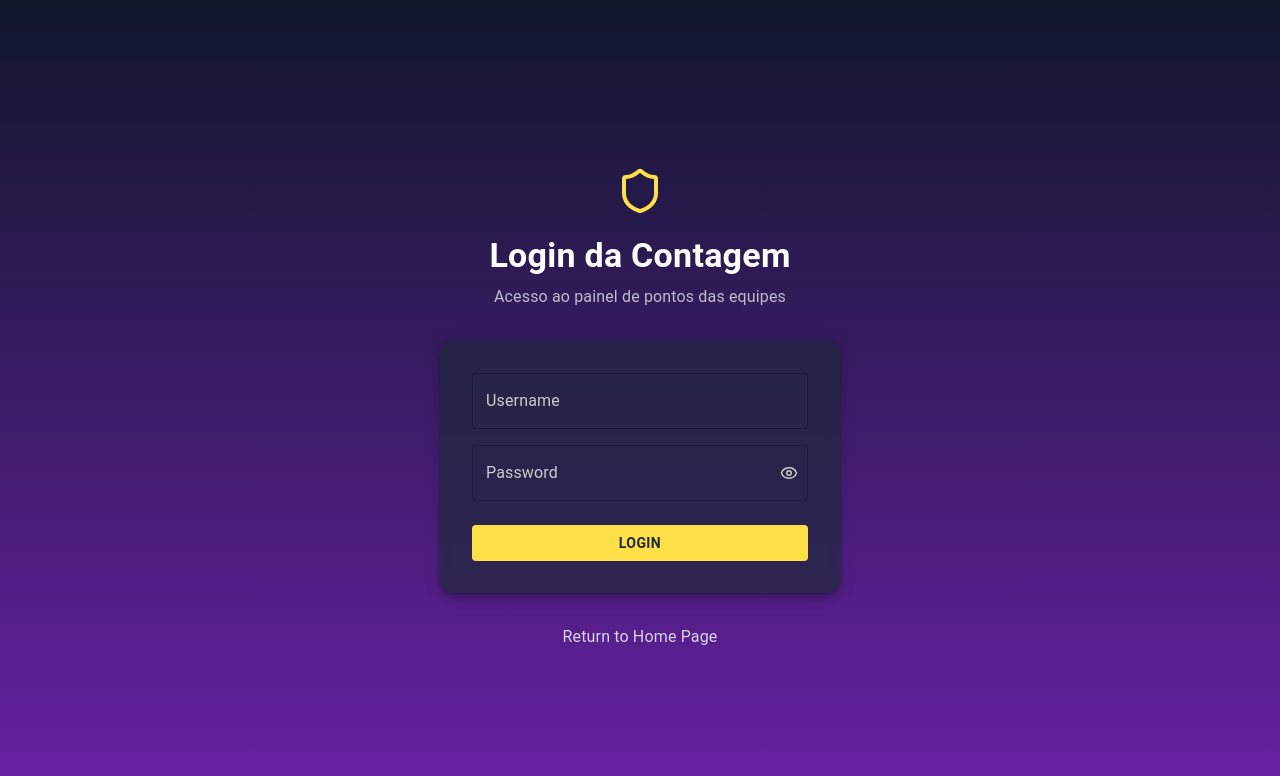
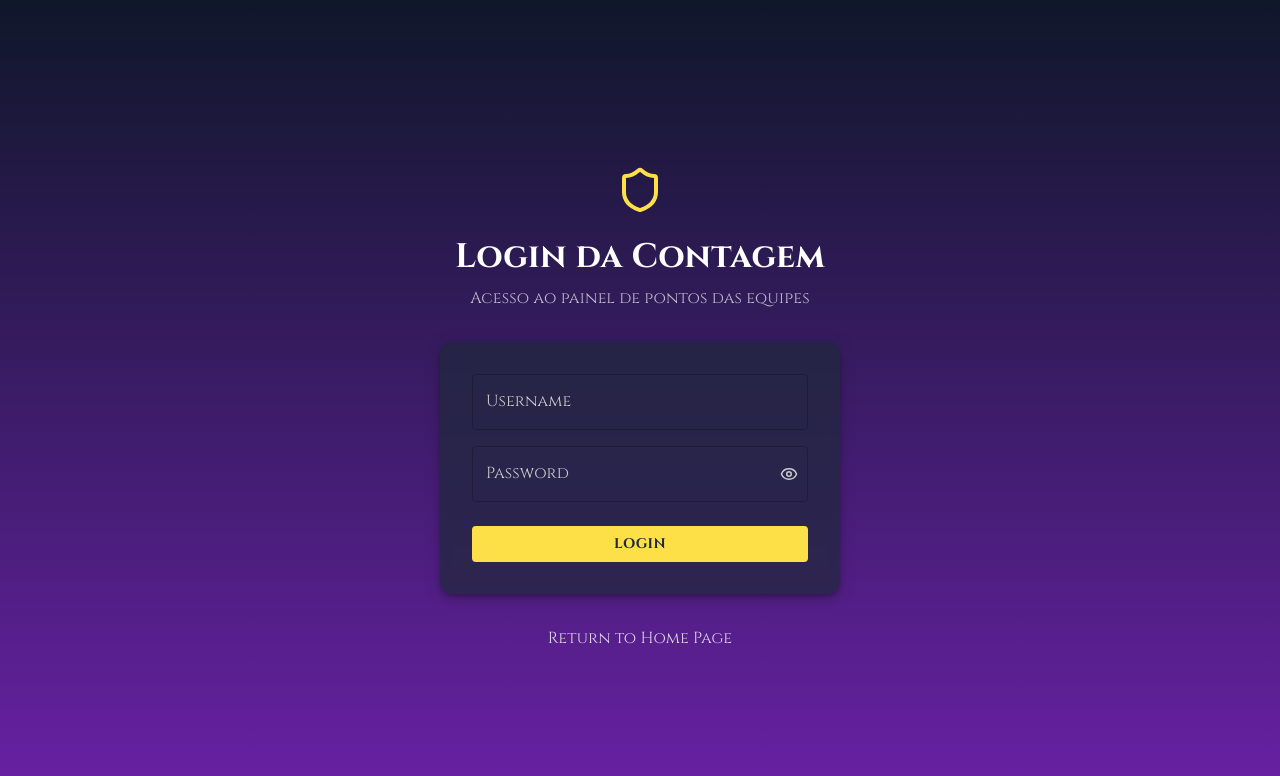
Before and after one commit to EnzoCaetano015/Site-Spf, a React (Vite) app: page /Login in a window 1280 px wide. Shown: the top 776 px of the page. Built offline with nearby package versions, Linux system fonts and the light colour scheme.

Commit message:
nova font

```diff
--- a/src/Pages/Home/home.styled.ts
+++ b/src/Pages/Home/home.styled.ts
@@ -31,15 +31,15 @@ export const HeroSection = styled("section")(({ theme }) => ({
   ".heroText": {
     flex: 1,
     h1: {
-      fontSize: "2.5rem",
+      fontSize: 30,
       fontWeight: 700,
       marginBottom: theme.spacing(2),
 
       [theme.breakpoints.up("md")]: {
-        fontSize: "3rem",
+        fontSize: 35,
       },
       [theme.breakpoints.up("lg")]: {
-        fontSize: "3.5rem",
+        fontSize: 40,
       },
     },
     p: {
--- a/src/Pages/Home/index.tsx
+++ b/src/Pages/Home/index.tsx
@@ -61,7 +61,7 @@ export default function HomePage() {
                             </p>
                         </div>
                         <div className="heroImage">
-                            <Logo width={600} height={600}/>
+                            <Logo width={600} height={600} />
                         </div>
                     </motion.div>
                 </Styled.HeroSection>
@@ -73,9 +73,9 @@ export default function HomePage() {
                         transition={{ delay: 0.3, duration: 0.8 }}
                         className="card"
                     >
-                        <h2 style={{ display: "flex", alignItems: "center", gap: 8 }}>
+                        <Typography  variant="h6" gutterBottom display="flex" alignItems="center" gap={1} mb={5}>
                             <Clock color="#fde047" /> Contagem regressiva do evento
-                        </h2>
+                        </Typography>
 
                         <Stack
                             direction={"row"}
@@ -272,9 +272,10 @@ export default function HomePage() {
                 </Styled.Section>
                 <Styled.Section>
                     <motion.div initial={{ opacity: 0 }} animate={{ opacity: isVisible ? 1 : 0 }} transition={{ delay: 0.5, duration: 0.8 }}>
-                        <h2 style={{ display: "flex", alignItems: "center", gap: 8 }}>
-                            <Trophy color="#fde047" /> Competing Teams
-                        </h2>
+                        <Typography variant="h6" gutterBottom display="flex" alignItems="center" gap={1} mb={5}>
+                            <Trophy color="#fde047" />
+                           Equipes Competidoras
+                        </Typography>
                         <Styled.TeamGrid>
                             {[
                                 { name: "Mitologia Nórdica - 1A", color: "#ef4444", icon: <Hammer />, texto: "Guerreiros de Asgard, empunhando o poder do trovão de Thor e a sabedoria de Odin, enfrentam desafios com o poder dos antigos vikings." },
--- a/src/index.css
+++ b/src/index.css
@@ -1,3 +1,9 @@
+@import url('https://fonts.googleapis.com/css2?family=Cinzel:wght@400..900&display=swap');
+
+*{
+  font-family: "Cinzel", serif !important;
+}
+
 html,
 body {
   height: 100%;
```
